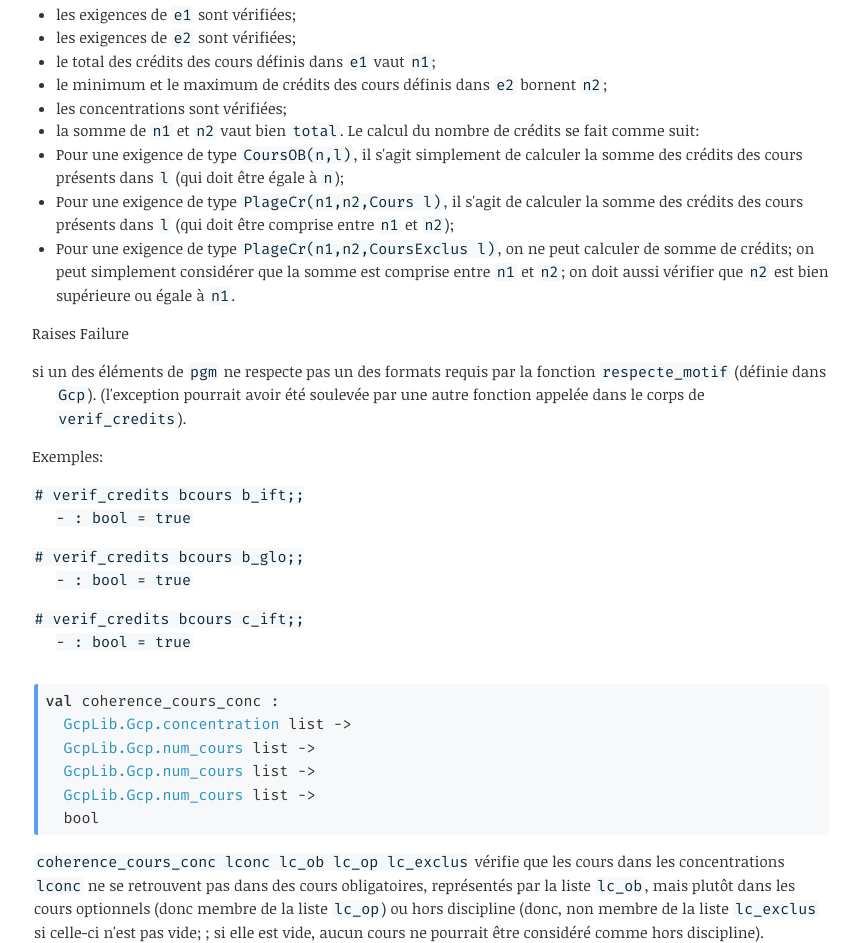
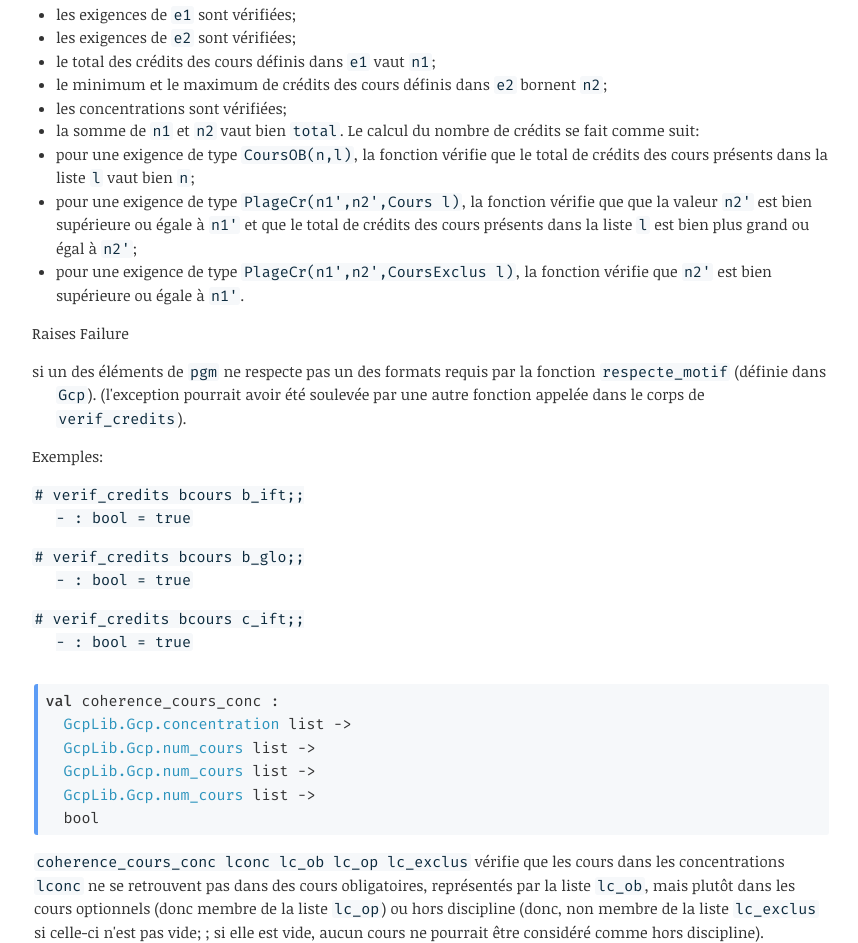
Before and after one commit to bktari/ift3000-h23, a plain HTML site: page docs/tp1@e28fb470910f/Tp1/index.html in a window 1280 px wide. Shown: the part 5237-6180 px from the top of the page, without its empty margins (253-1111 px from the left). Drawn offline with Linux system fonts and the light colour scheme.

Commit message:
maj rappel exigences dans verif_credits

```diff
--- a/docs/tp1@e28fb470910f/Tp1/index.html
+++ b/docs/tp1@e28fb470910f/Tp1/index.html
@@ -290,14 +290,13 @@ Exception: Failure &quot;Cours &lt;5&gt; inexistant!&quot;.
           <li>les concentrations sont vérifiées;</li>
           <li>la somme de <code>n1</code> et <code>n2</code> vaut bien <code>total</code>. Le calcul du nombre de
             crédits se fait comme suit:</li>
-          <li>Pour une exigence de type <code>CoursOB(n,l)</code>, il s'agit simplement de calculer la somme des crédits
-            des cours présents dans <code>l</code> (qui doit être égale à <code>n</code>);</li>
-          <li>Pour une exigence de type <code>PlageCr(n1,n2,Cours l)</code>, il s'agit de calculer la somme des crédits
-            des cours présents dans <code>l</code> (qui doit être comprise entre <code>n1</code> et <code>n2</code>);
-          </li>
-          <li>Pour une exigence de type <code>PlageCr(n1,n2,CoursExclus l)</code>, on ne peut calculer de somme de
-            crédits; on peut simplement considérer que la somme est comprise entre <code>n1</code> et <code>n2</code>;
-            on doit aussi vérifier que <code>n2</code> est bien supérieure ou égale à <code>n1</code>.</li>
+          <li>pour une exigence de type <code>CoursOB(n,l)</code>, la fonction vérifie que le total de crédits des cours
+            présents dans la liste <code>l</code> vaut bien <code>n</code>;</li>
+          <li>pour une exigence de type <code>PlageCr(n1',n2',Cours l)</code>, la fonction vérifie que que la valeur
+            <code>n2'</code> est bien supérieure ou égale à <code>n1'</code> et que le total de crédits des cours
+            présents dans la liste <code>l</code> est bien plus grand ou égal à <code>n2'</code>;</li>
+          <li>pour une exigence de type <code>PlageCr(n1',n2',CoursExclus l)</code>, la fonction vérifie que
+            <code>n2'</code> est bien supérieure ou égale à <code>n1'</code>.</li>
         </ul>
         <ul class="at-tags">
           <li class="raises"><span class="at-tag">raises</span> <span class="value">Failure</span>
```
Also changed, not shown: 1 other file.
